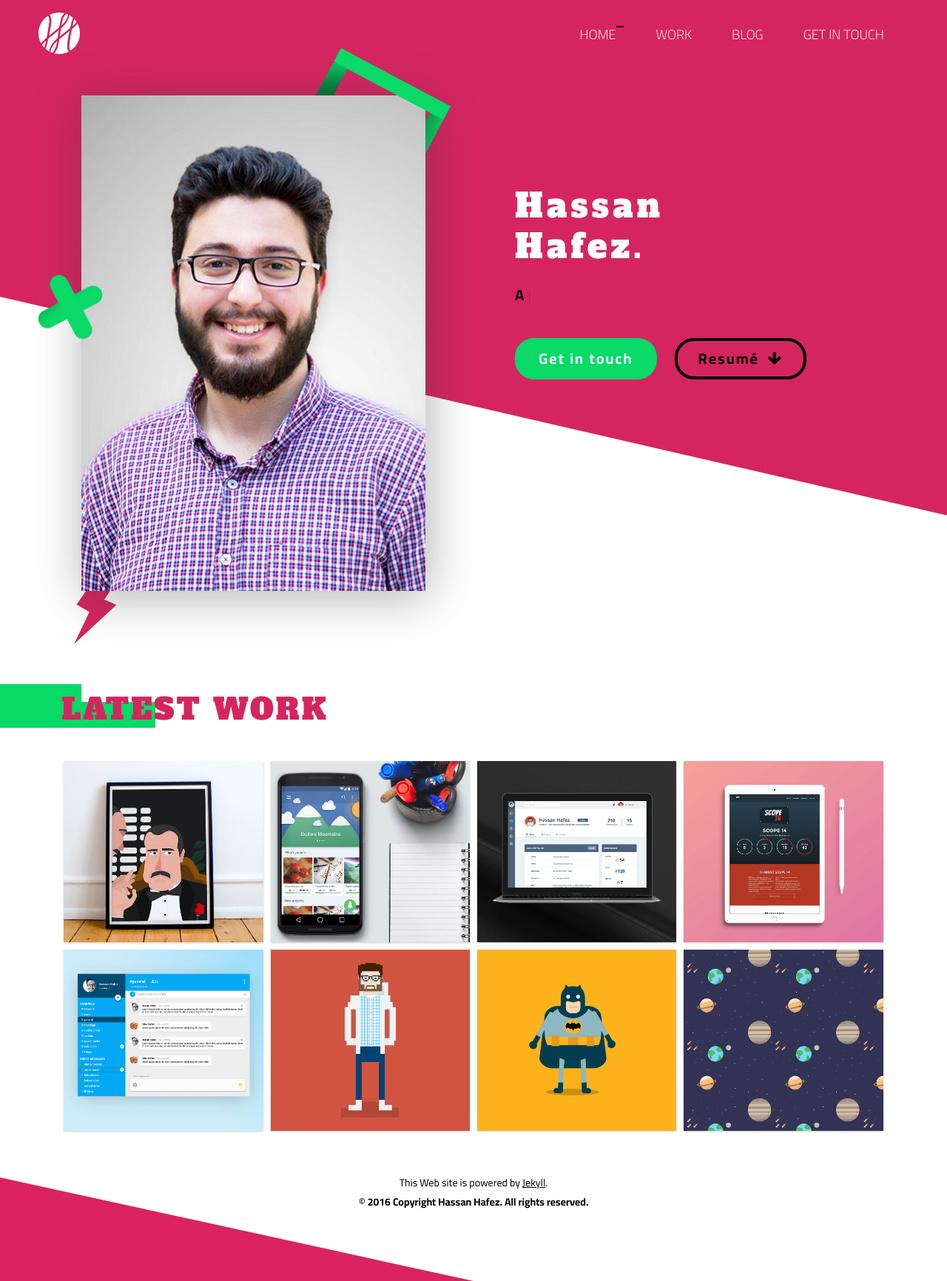
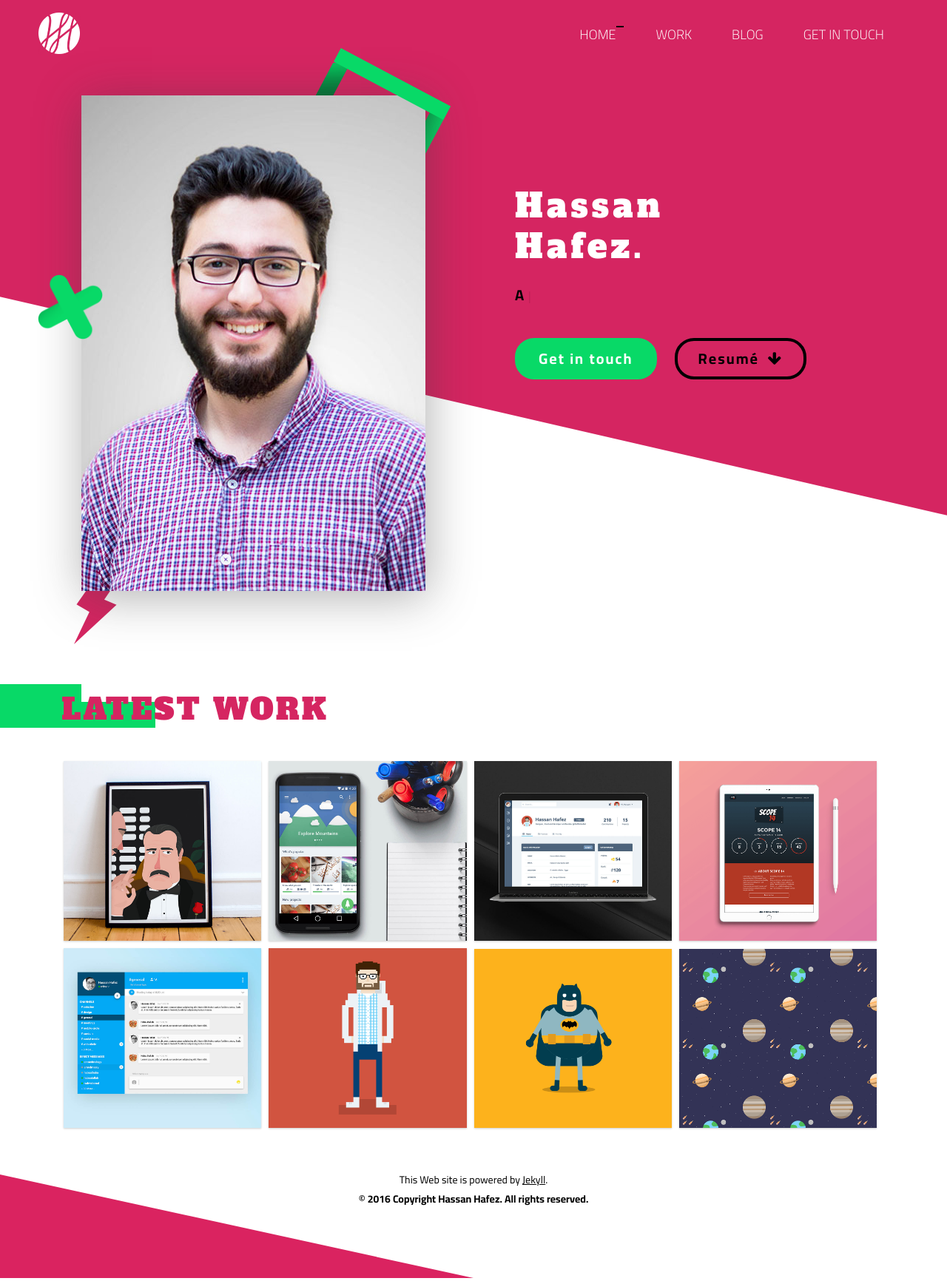
Before and after one commit to hassanhafezzz/hassanhafez, a Jekyll site: the page built from index.html, in a window 1280 px wide. Shown: the whole page at 74% size. Built offline with Jekyll 4.4.1, drawn with Linux system fonts in a browser that asks for light colours.

Commit message:
fix responsive issue

```diff
--- a/_includes/head.html
+++ b/_includes/head.html
@@ -7,7 +7,7 @@
     <!-- font awesome  -->
   <link rel="stylesheet" href="https://maxcdn.bootstrapcdn.com/font-awesome/4.7.0/css/font-awesome.min.css">
     <!-- my css -->
-  <link rel="stylesheet" href="{{ site.baseurl }}/styles/master.min.css" media="screen" title="no title">
+  <link rel="stylesheet" href="{{ site.baseurl }}/styles/master.css" media="screen" title="no title">
 
   <!-- HTML5 Shim and Respond.js IE8 support of HTML5 elements and media queries -->
   <!-- WARNING: Respond.js doesn't work if you view the page via file:// -->
--- a/styles/master.css
+++ b/styles/master.css
@@ -724,7 +724,7 @@ header {
   background: -webkit-linear-gradient(45deg, #08d967 0%, #a6fed6 100%);
   background: linear-gradient(45deg, #0af071 0%, #a6fed6 100%);
   overflow: hidden;
-  width: 24.192%;
+  width: 24%;
   margin: 3px;
   box-shadow: 0 1px 3px rgba(0, 0, 0, 0.1), 0 1px 2px rgba(0, 0, 0, 0.1); }
   .portafolio svg {
@@ -854,11 +854,11 @@ header {
     filter: alpha(opacity=100); }
   @media only screen and (max-width: 1279px) {
     .portafolio {
-      width: 24.1%;
+      width: 24%;
       margin: 3px; } }
   @media only screen and (max-width: 1200px) {
     .portafolio {
-      width: 24%;
+      width: 23.9%;
       margin: 3px; } }
   @media only screen and (max-width: 1100px) {
     .portafolio {
--- a/styles/master.scss
+++ b/styles/master.scss
@@ -837,7 +837,7 @@ header{
   background: -webkit-linear-gradient(45deg, $sec-color 0%, #a6fed6 100%);
   background: linear-gradient(45deg, $sec-color-hover 0%,#a6fed6 100%);
   overflow: hidden;
-  width: 24.192%;
+  width: 24%;
   margin: 3px;
   box-shadow: 0 1px 3px rgba(0,0,0,0.10), 0 1px 2px rgba(0,0,0,0.10) ;
 
@@ -974,11 +974,11 @@ header{
   }
 
    @media only screen and (max-width : 1279px) {
-     width: 24.1%;
+     width: 24%;
      margin: 3px;
    }
    @media only screen and (max-width : 1200px) {
-     width: 24%;
+     width: 23.9%;
      margin: 3px;
    }
    @media only screen and (max-width : 1100px) {
```
Also changed, not shown: 1 other file.
